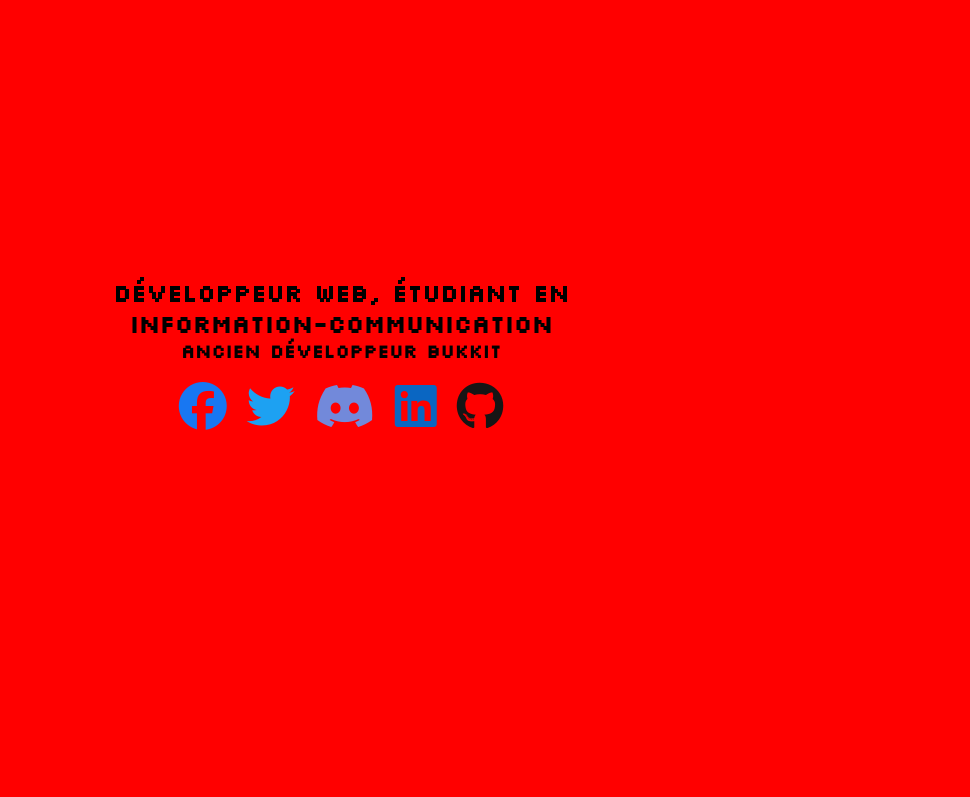
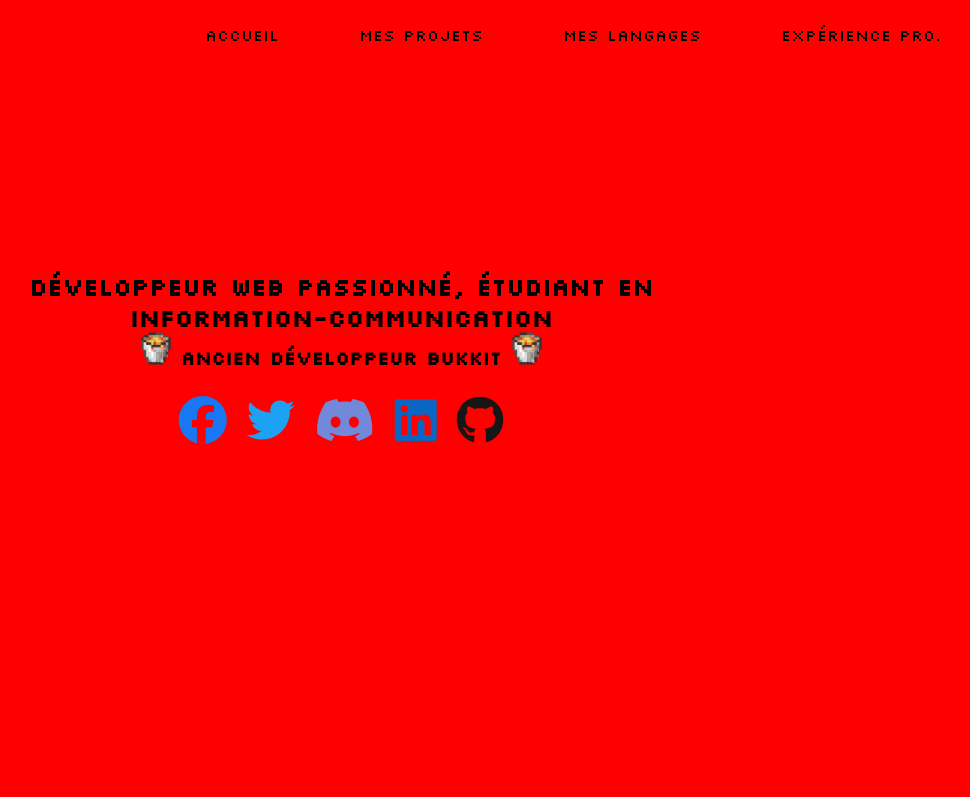
Before and after one commit to VadimElFamoso/Portfolio-2023, a plain HTML site: page index.html in a window 1280 px wide. Shown: the top 797 px of the page, without its empty margins (299-1269 px from the left). Drawn offline with Linux system fonts and the light colour scheme.

Commit message:
Commit du 28.11.22

```diff
--- a/index.html
+++ b/index.html
@@ -15,10 +15,20 @@
     </header>
 
 <div id="first_container">
+    <nav>
+        <ul>
+            <li><a href="">Accueil</a></li>
+            <li><a href="">Mes projets</a></li>
+            <li><a href="">Mes langages</a></li>
+            <li><a href="">Expérience pro.</a></li>
+        </ul>
+    </nav>
+
     <div id="introduction_container">
         <h1><span class="typeWriter" data-speed="2" data-end="1500" data-text='["Khenfer Vadim", "Vadim2k"]'></span></h1>
-        <h2>Développeur web, étudiant en Information-Communication</h2>
-        <h3>Ancien développeur Bukkit</h3>
+        <h2>Développeur web passionné, étudiant en Information-Communication</h2>
+        <h3><img src="img/bukkit.png" alt="Logo de Bukkit"> Ancien développeur Bukkit <img src="img/bukkit.png" alt="Logo de Bukkit">
+        </h3>
 
         <div id="rs_container">
             <a href="https://www.facebook.com/profile.php?id=100005729958792"><i class="fa-brands fa-facebook fa-3x"></i></a>
--- a/style.css
+++ b/style.css
@@ -9,6 +9,23 @@
     height: 100vh;
 }
 
+nav ul{
+    list-style-type: none;
+    display: flex;
+    justify-content: flex-end;
+}
+nav ul li{
+    margin-left: 20px;
+    margin-right: 20px;
+    margin-top: 5px;
+    padding: 20px;
+}
+
+nav ul li a{
+    color: black;
+    text-decoration: none;
+}
+
 #introduction_container{
     position: absolute;
     left: 50%;
@@ -16,6 +33,11 @@
     -webkit-transform: translate(-50%, -50%);
     transform: translate(-50%, -50%);
     text-align: center;
+}
+
+#introduction_container img{
+    width: 5%;
+    height : auto;
 }
 
 #rs_container{
@@ -64,3 +86,7 @@
 #second_container h1{
     text-align: center;
 }
+
+.projet{
+
+}
```
Also changed, not shown: img/bukkit.png (added).
